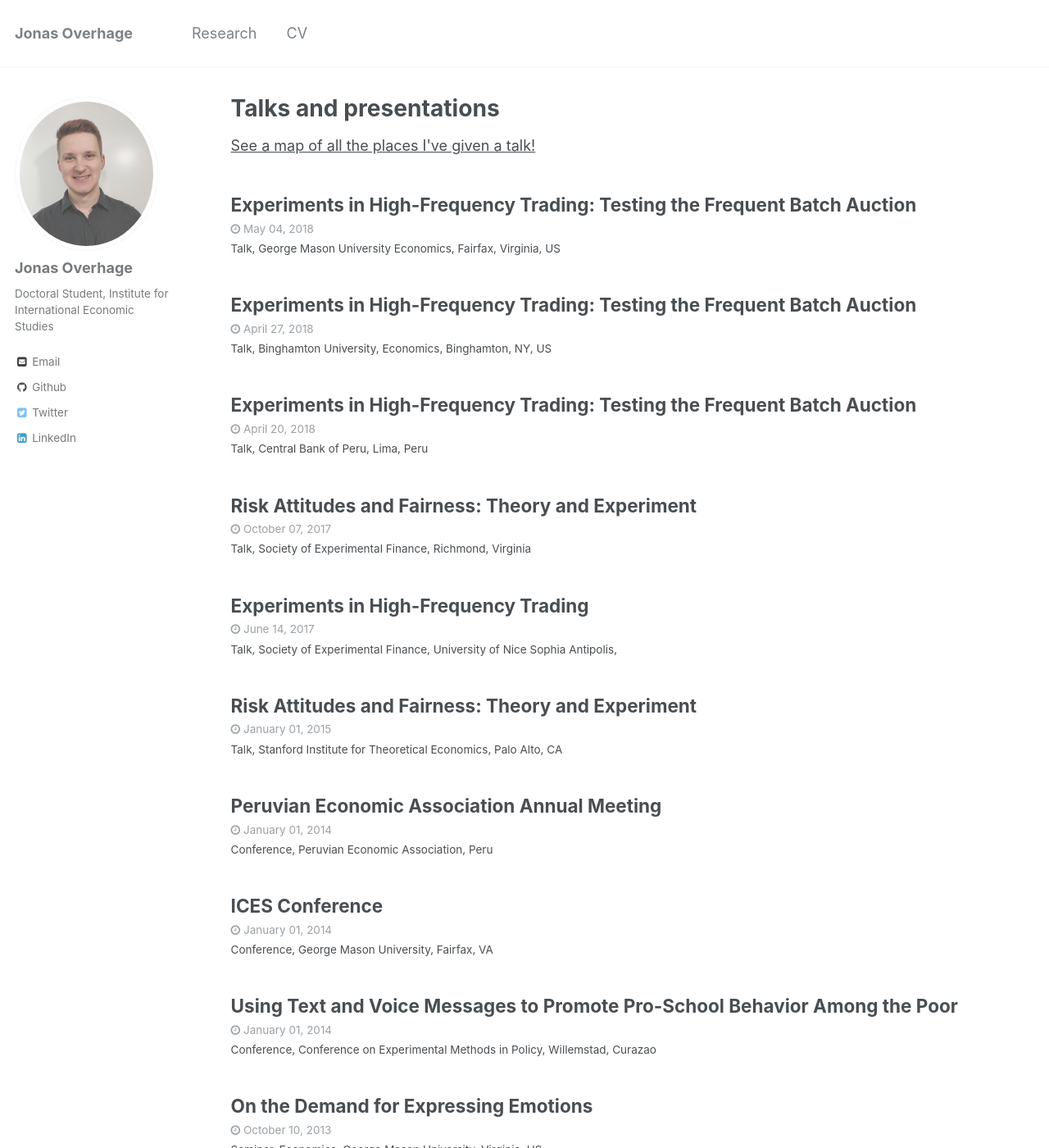
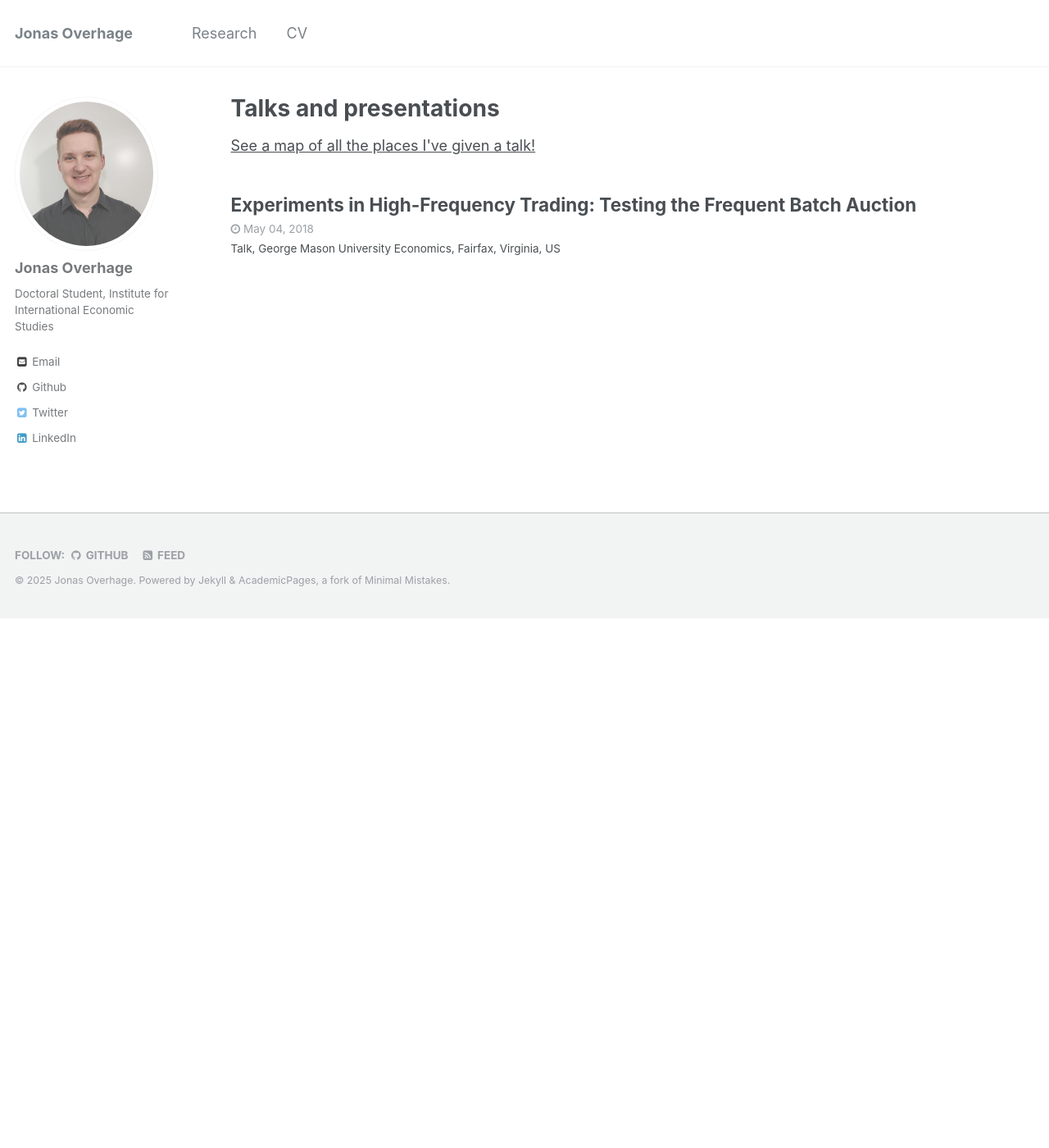
Before and after one commit to JOverhage/JOverhage.github.io, a Jekyll site: the page built from _pages/talks.html, in a window 1280 px wide and 1400 px high. Shown: the whole window at 82% size. Built offline with Jekyll 4.4.1, drawn with Linux system fonts in a browser that asks for light colours; some of the changed text lies outside the part shown.

Commit message:
small mistake fix

```diff
--- a/_talks/2013-Annual-Workshop-Experimental-Economics.md
+++ /dev/null
@@ -1,9 +0,0 @@
----
-title: "18th Annual Workshop in Experimental Economics"
-collection: talks
-type: "Workshop"
-permalink: /talks/2013-Annual-Workshop-Experimental-Economics
-venue: "International Foundation for Research in Experimental Economics at Chapman University"
-date: 2013-01-01
-location: "Los Angeles, CA"
----
--- a/_talks/2013-Economic-Science-Association.md
+++ /dev/null
@@ -1,9 +0,0 @@
----
-title: "North-American Economic Science Association Conference"
-collection: talks
-type: "Conference"
-permalink: /talks/2013-Economic-Science-Association
-venue: "North-American Economic Science Association"
-date: 2013-01-01
-location: "Santa Cruz, CA"
----
--- a/_talks/2013-GMU-Emotions.md
+++ /dev/null
@@ -1,9 +0,0 @@
----
-title: "On the Demand for Expressing Emotions"
-collection: talks
-type: "Seminar"
-permalink: /talks/2013-GMU-Emotions
-venue: "Economics, George Mason University"
-date: 2013-10-10
-location: "Virginia, US"
----
--- a/_talks/2013-THEEM.md
+++ /dev/null
@@ -1,9 +0,0 @@
----
-title: "Thurgau Experimental Economics Meeting"
-collection: talks
-type: "Conference"
-permalink: /talks/2013-THEEM
-venue: "THEEM"
-date: 2013-01-01
-location: "Switzerland"
----
--- a/_talks/2014-Exp-Methods.md
+++ /dev/null
@@ -1,9 +0,0 @@
----
-title: "Using	Text	and	Voice	Messages	to	Promote	Pro-School	Behavior	Among	the	Poor"
-collection: talks
-type: "Conference"
-permalink: /talks/2014-Exp-Methods
-venue: "Conference on Experimental Methods in Policy"
-date: 2014-01-01
-location: "Willemstad, Curazao"
----
--- a/_talks/2014-ICES.md
+++ /dev/null
@@ -1,9 +0,0 @@
----
-title: "ICES Conference"
-collection: talks
-type: "Conference"
-permalink: /talks/2014-ICES
-venue: "George Mason University"
-date: 2014-01-01
-location: "Fairfax, VA"
----
--- a/_talks/2014-Peruvian-Economic-Association.md
+++ /dev/null
@@ -1,9 +0,0 @@
----
-title: "Peruvian Economic Association Annual Meeting"
-collection: talks
-type: "Conference"
-permalink: /talks/2014-Peruvian-Economic-Association
-venue: "Peruvian Economic Association"
-date: 2014-01-01
-location: "Peru"
----
--- a/_talks/2015-RiskAndFairness.md
+++ /dev/null
@@ -1,9 +0,0 @@
----
-title: "Risk Attitudes and Fairness: Theory and Experiment"
-collection: talks
-type: "Talk"
-permalink: /talks/2015-RiskAndFairness
-venue: "Stanford Institute for Theoretical Economics"
-date: 2015-01-01
-location: "Palo Alto, CA"
----
--- a/_talks/2017-HFT.md
+++ /dev/null
@@ -1,9 +0,0 @@
----
-title: "Experiments in High-Frequency Trading"
-collection: talks
-type: "Talk"
-permalink: /talks/2017-HFT-France
-venue: "Society of Experimental Finance, University of Nice Sophia Antipolis"
-date: 2017-06-14
-location:
----
--- a/_talks/2017-RiskAndFairness-Richmond.md
+++ /dev/null
@@ -1,9 +0,0 @@
----
-title: "Risk Attitudes and Fairness: Theory and Experiment"
-collection: talks
-type: "Talk"
-permalink: /talks/2017-RiskFairness-Richmond
-venue: "Society of Experimental Finance"
-date: 2017-10-7
-location: "Richmond, Virginia"
----
--- a/_talks/2018-BCRP-HFT-FBA.md
+++ /dev/null
@@ -1,9 +0,0 @@
----
-title: "Experiments in High-Frequency Trading: Testing the Frequent Batch Auction"
-collection: talks
-type: "Talk"
-permalink: /talks/2018-BCRP-HFT-FBA
-venue: "Central Bank of Peru"
-date: 2018-04-20
-location: "Lima, Peru"
----
--- a/_talks/2018-Bingh-HFT-FBA.md
+++ /dev/null
@@ -1,9 +0,0 @@
----
-title: "Experiments in High-Frequency Trading: Testing the Frequent Batch Auction"
-collection: talks
-type: "Talk"
-permalink: /talks/2018-Bingh-HFT-FBA
-venue: "Binghamton University, Economics"
-date: 2018-04-27
-location: "Binghamton, NY, US"
----
```
Also changed, not shown: _pages/about.md (+2 -2 lines), _talks/2011-2nd-Asia-Summer-School.md (deleted, +0 -9 lines), _talks/2012-Trento.md (deleted, +0 -9 lines).
